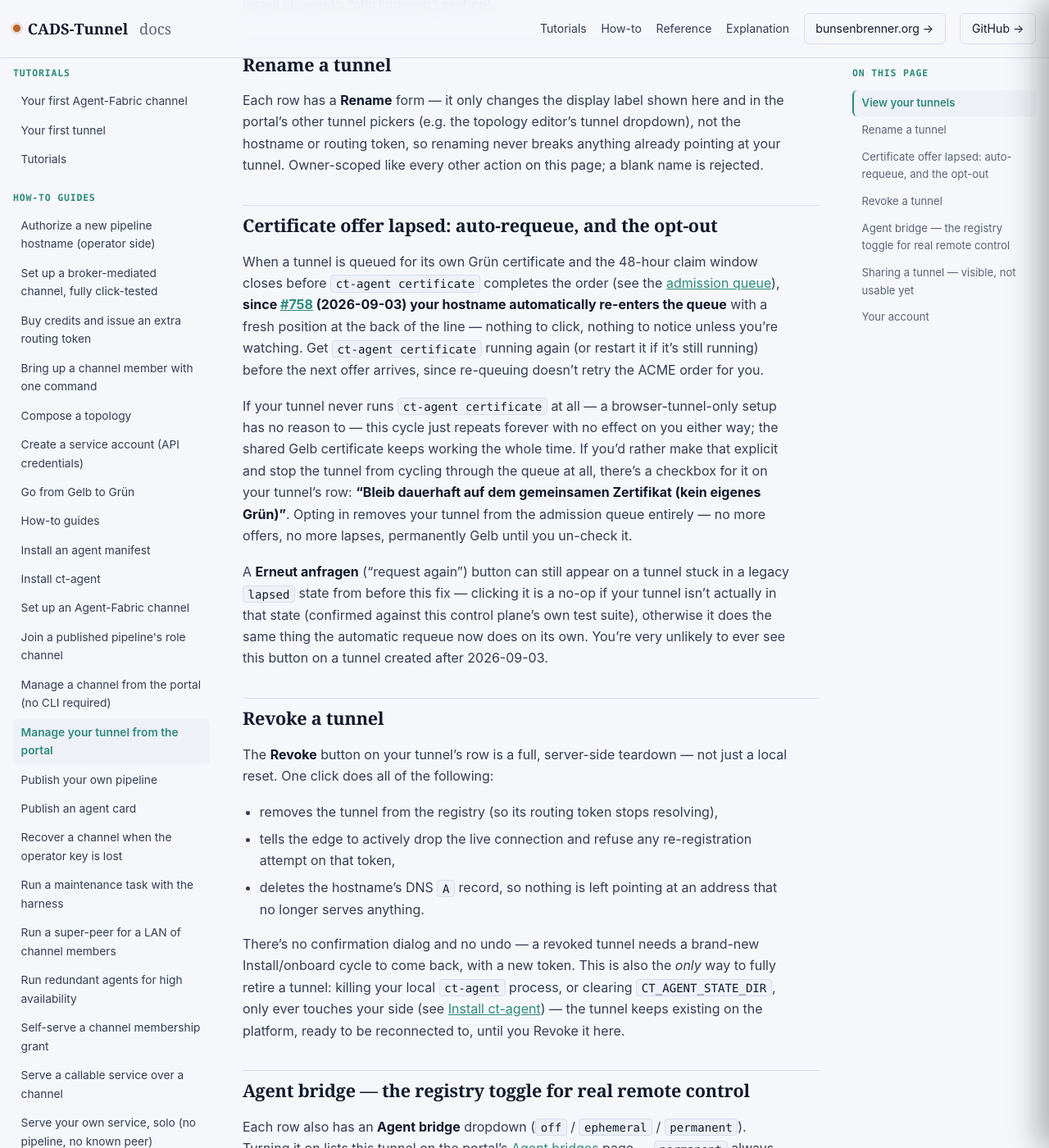
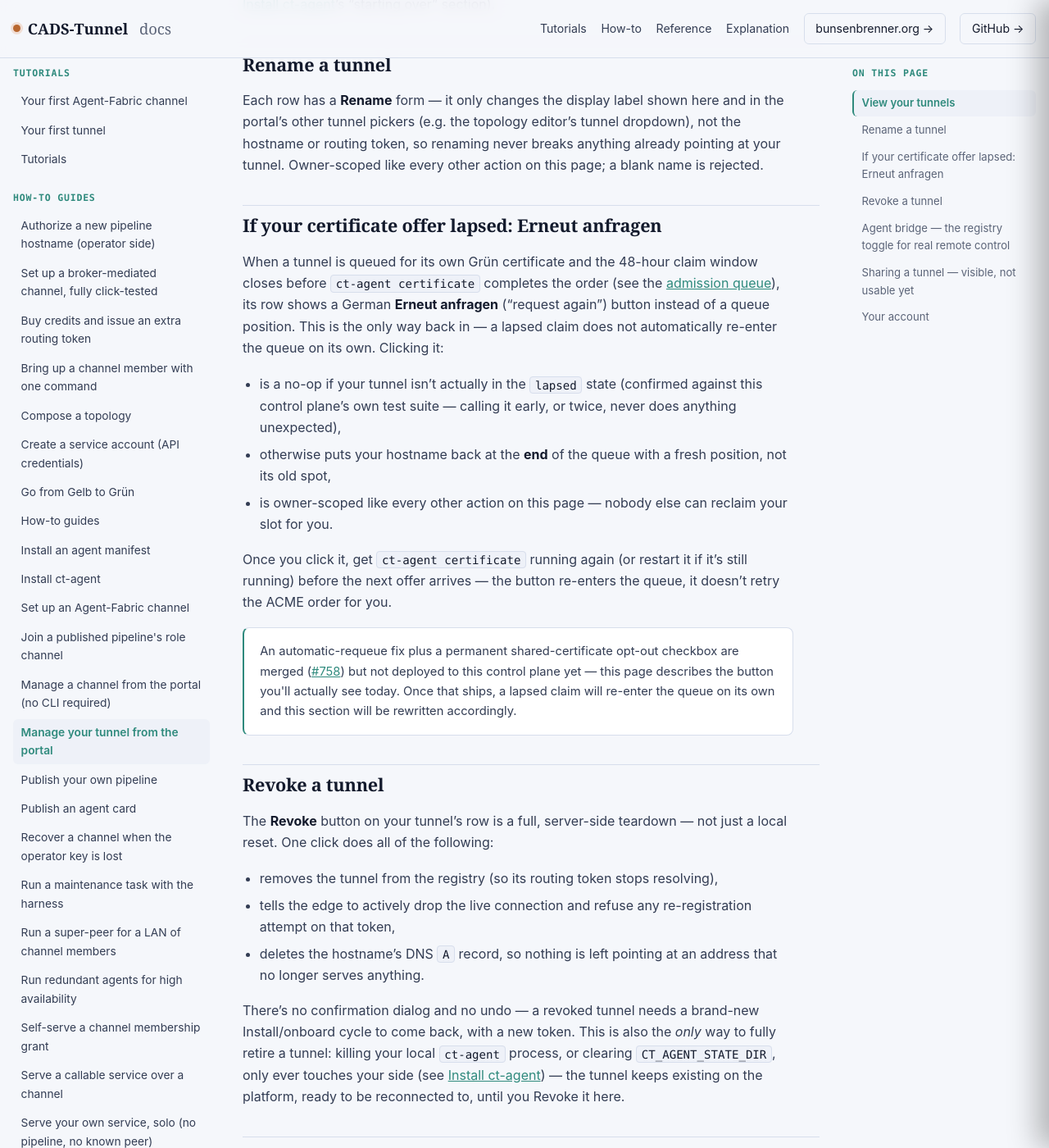
Before and after one commit to scimbe/CADS-Tunnel-docs, a Jekyll site: the page built from _how-to/manage-your-tunnel.md, in a window 1280 px wide and 1400 px high, scrolled down 794 px. Shown: the whole window at 82% size. Built offline with Jekyll 4.4.1, drawn with Linux system fonts in a browser that asks for light colours.

Commit message:
manage-your-tunnel/certificate-tiers: revert to accurate current state — #758 fix is merged, not deployed
PR#45 (merged 2026-09-03 13:30 UTC) described the auto-requeue/opt-out behavior from CADS-Tunnel
PR#759 (#758) as live present-tense fact. Confirmed the control plane container's StartedAt
(2026-09-03T05:42:20Z) predates PR#759's own merge (07:37 UTC) and is still unchanged as of this
writing — production is still running the old manual-only "Erneut anfragen" flow. Reverted both
pages to the accurate current behavior, with an honest callout that the fix is merged and pending
deploy rather than asserting it's already live.

```diff
--- a/_how-to/manage-your-tunnel.md
+++ b/_how-to/manage-your-tunnel.md
@@ -36,28 +36,28 @@ tunnel pickers (e.g. the topology editor's tunnel dropdown), not the hostname or
 renaming never breaks anything already pointing at your tunnel. Owner-scoped like every other action on
 this page; a blank name is rejected.
 
-## Certificate offer lapsed: auto-requeue, and the opt-out
+## If your certificate offer lapsed: Erneut anfragen
 
 When a tunnel is queued for its own Grün certificate and the 48-hour claim window closes before
 `ct-agent certificate` completes the order (see the
 [admission queue]({{ '/explanation/certificate-tiers/' | relative_url }}#the-gelbgrün-admission-queue)),
-**since [#758](https://github.com/scimbe/CADS-Tunnel/issues/758) (2026-09-03) your hostname automatically
-re-enters the queue** with a fresh position at the back of the line — nothing to click, nothing to notice
-unless you're watching. Get `ct-agent certificate` running again (or restart it if it's still running)
-before the next offer arrives, since re-queuing doesn't retry the ACME order for you.
+its row shows a German **Erneut anfragen** ("request again") button instead of a queue position. This is
+the only way back in — a lapsed claim does not automatically re-enter the queue on its own. Clicking it:
 
-If your tunnel never runs `ct-agent certificate` at all — a browser-tunnel-only setup has no reason to —
-this cycle just repeats forever with no effect on you either way; the shared Gelb certificate keeps
-working the whole time. If you'd rather make that explicit and stop the tunnel from cycling through the
-queue at all, there's a checkbox for it on your tunnel's row: **"Bleib dauerhaft auf dem gemeinsamen
-Zertifikat (kein eigenes Grün)"**. Opting in removes your tunnel from the admission queue entirely — no
-more offers, no more lapses, permanently Gelb until you un-check it.
+- is a no-op if your tunnel isn't actually in the `lapsed` state (confirmed against this control plane's
+  own test suite — calling it early, or twice, never does anything unexpected),
+- otherwise puts your hostname back at the **end** of the queue with a fresh position, not its old spot,
+- is owner-scoped like every other action on this page — nobody else can reclaim your slot for you.
 
-A **Erneut anfragen** ("request again") button can still appear on a tunnel stuck in a legacy `lapsed`
-state from before this fix — clicking it is a no-op if your tunnel isn't actually in that state
-(confirmed against this control plane's own test suite), otherwise it does the same thing the automatic
-requeue now does on its own. You're very unlikely to ever see this button on a tunnel created after
-2026-09-03.
+Once you click it, get `ct-agent certificate` running again (or restart it if it's still running) before
+the next offer arrives — the button re-enters the queue, it doesn't retry the ACME order for you.
+
+<div class="callout">
+An automatic-requeue fix plus a permanent shared-certificate opt-out checkbox are merged
+(<a href="https://github.com/scimbe/CADS-Tunnel/issues/758">#758</a>) but not deployed to this control
+plane yet — this page describes the button you'll actually see today. Once that ships, a lapsed claim
+will re-enter the queue on its own and this section will be rewritten accordingly.
+</div>
 
 ## Revoke a tunnel
 
```
Also changed, not shown: _explanation/certificate-tiers.md (+11 -9 lines).
